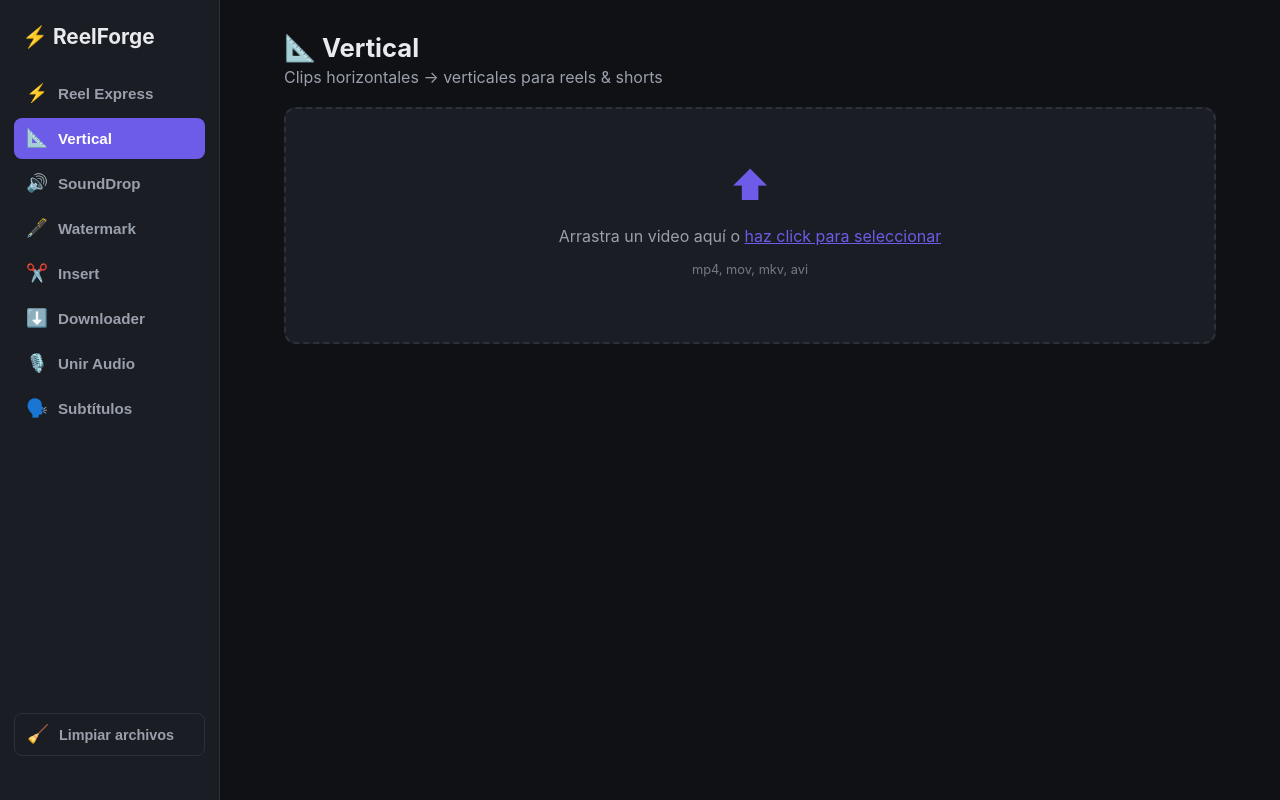
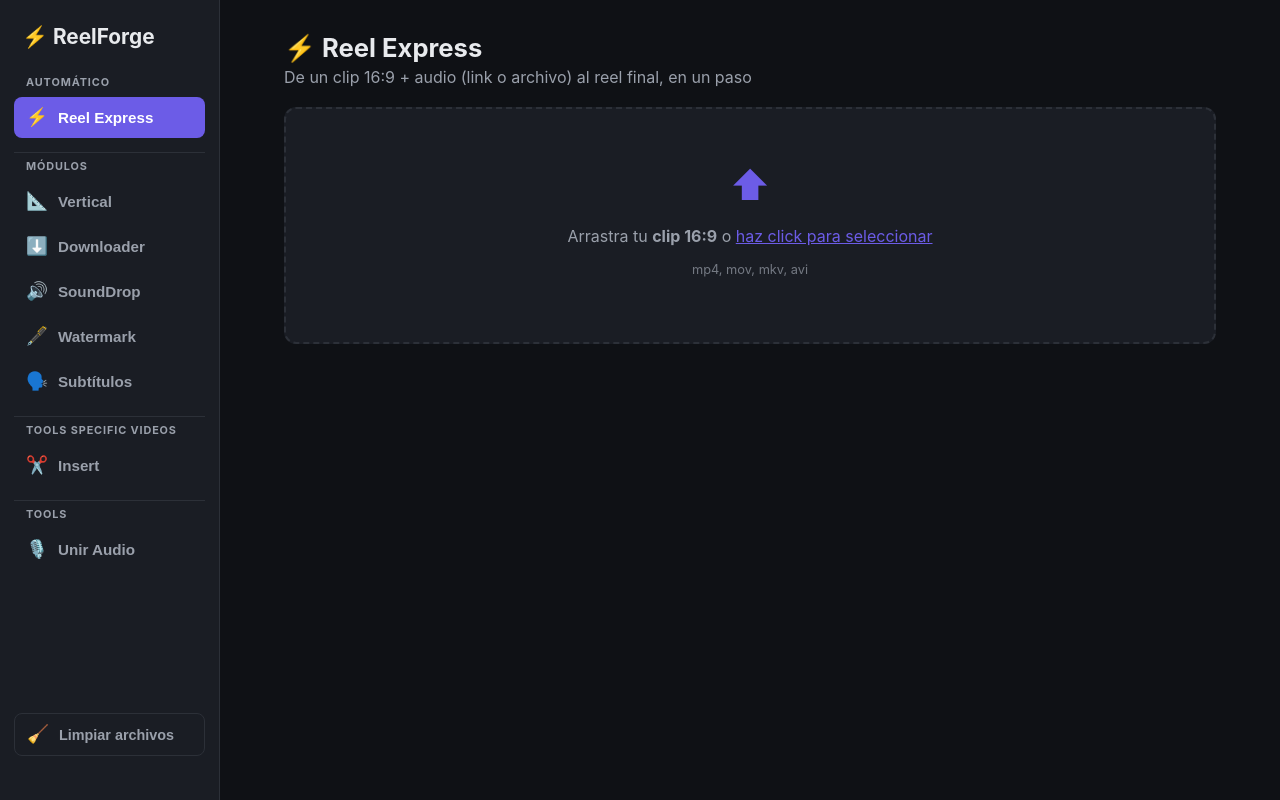
Before and after one commit to AxlGuillen/reel-editor, a Flask app: page / in a window 1280 px wide. Run offline with Flask 3, Linux system fonts and the light colour scheme.

Commit message:
feat(ui): agrupar el sidebar en secciones
Divide el sidebar con encabezados sutiles:
- Automático: Reel Express (ahora la vista por defecto)
- Módulos: Vertical, Downloader, SoundDrop, Watermark, Subtítulos
- Tools Specific videos: Insert
- Tools: Unir Audio

Co-Authored-By: Claude Opus 4.8 <noreply@anthropic.com>

```diff
--- a/static/css/main.css
+++ b/static/css/main.css
@@ -56,6 +56,25 @@ body {
 .nav-item:hover { background: var(--card-2); color: var(--text); }
 .nav-item.active { background: var(--accent); color: #fff; }
 .nav-icon { font-size: 1.1rem; }
+
+/* Encabezados de sección de la sidebar (división sutil) */
+.nav-section {
+  width: 100%;
+  flex-basis: 100%;
+  font-size: .68rem;
+  text-transform: uppercase;
+  letter-spacing: .08em;
+  font-weight: 700;
+  color: var(--muted);
+  padding: 6px 12px 4px;
+  margin-top: 10px;
+  border-top: 1px solid var(--border);
+}
+.nav-section:first-child {
+  margin-top: 0;
+  padding-top: 2px;
+  border-top: none;
+}
 
 /* Footer de la sidebar: botón de limpieza */
 .sidebar-footer { margin-top: auto; padding-top: 16px; }
--- a/templates/index.html
+++ b/templates/index.html
@@ -11,11 +11,17 @@
     <aside class="sidebar">
       <div class="brand">⚡ ReelForge</div>
       <nav class="nav">
-        <button class="nav-item" data-target="view-reel-express">
+        <div class="nav-section">Automático</div>
+        <button class="nav-item active" data-target="view-reel-express">
           <span class="nav-icon">⚡</span> Reel Express
         </button>
-        <button class="nav-item active" data-target="view-vertical">
+
+        <div class="nav-section">Módulos</div>
+        <button class="nav-item" data-target="view-vertical">
           <span class="nav-icon">📐</span> Vertical
+        </button>
+        <button class="nav-item" data-target="view-downloader">
+          <span class="nav-icon">⬇️</span> Downloader
         </button>
         <button class="nav-item" data-target="view-sound">
           <span class="nav-icon">🔊</span> SoundDrop
@@ -23,17 +29,18 @@
         <button class="nav-item" data-target="view-watermark">
           <span class="nav-icon">🖋️</span> Watermark
         </button>
+        <button class="nav-item" data-target="view-subtitles">
+          <span class="nav-icon">🗣️</span> Subtítulos
+        </button>
+
+        <div class="nav-section">Tools Specific videos</div>
         <button class="nav-item" data-target="view-insert">
           <span class="nav-icon">✂️</span> Insert
         </button>
-        <button class="nav-item" data-target="view-downloader">
-          <span class="nav-icon">⬇️</span> Downloader
-        </button>
+
+        <div class="nav-section">Tools</div>
         <button class="nav-item" data-target="view-audio-merge">
           <span class="nav-icon">🎙️</span> Unir Audio
-        </button>
-        <button class="nav-item" data-target="view-subtitles">
-          <span class="nav-icon">🗣️</span> Subtítulos
         </button>
       </nav>
 
@@ -46,10 +53,10 @@
     </aside>
 
     <main class="content">
-      <section id="view-reel-express" class="module-view hidden">
+      <section id="view-reel-express" class="module-view">
         {% include "modules/reel_express.html" %}
       </section>
-      <section id="view-vertical" class="module-view">
+      <section id="view-vertical" class="module-view hidden">
         {% include "modules/vertical_convert.html" %}
       </section>
       <section id="view-sound" class="module-view hidden">
```
